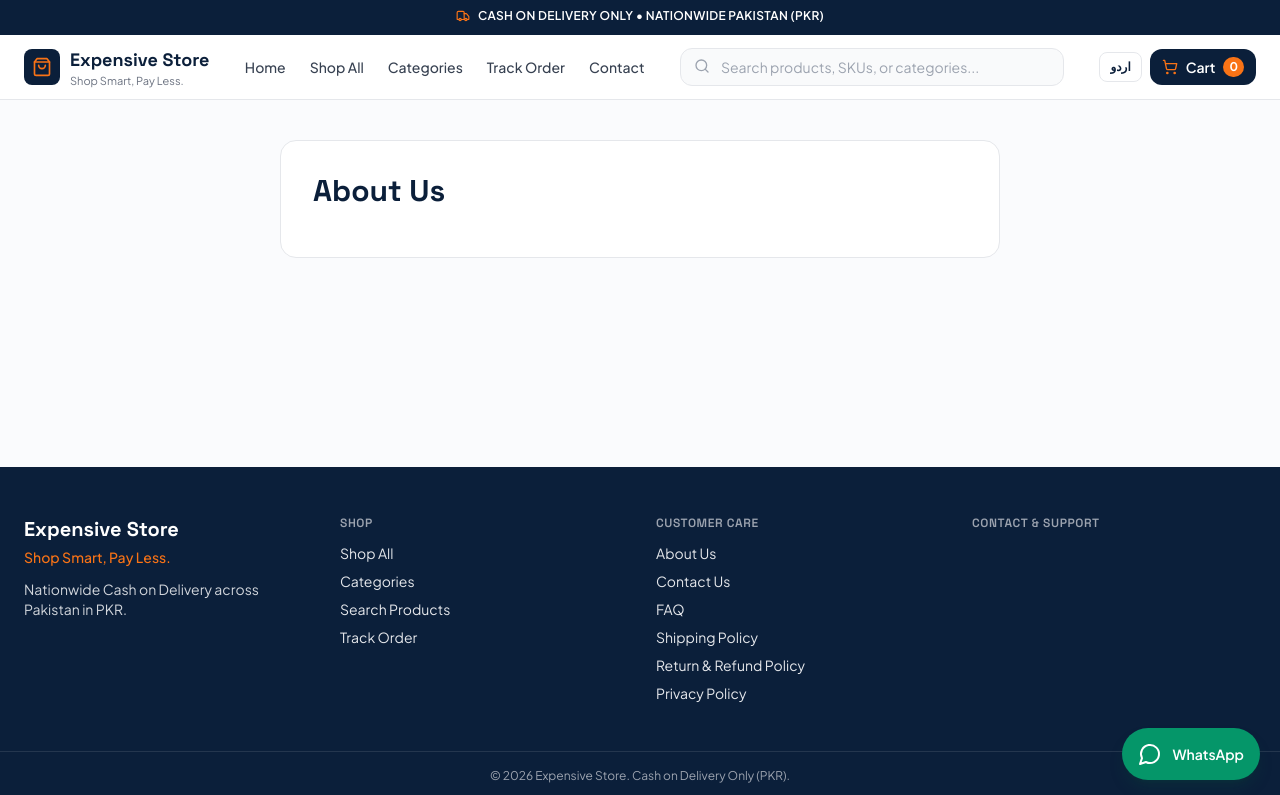
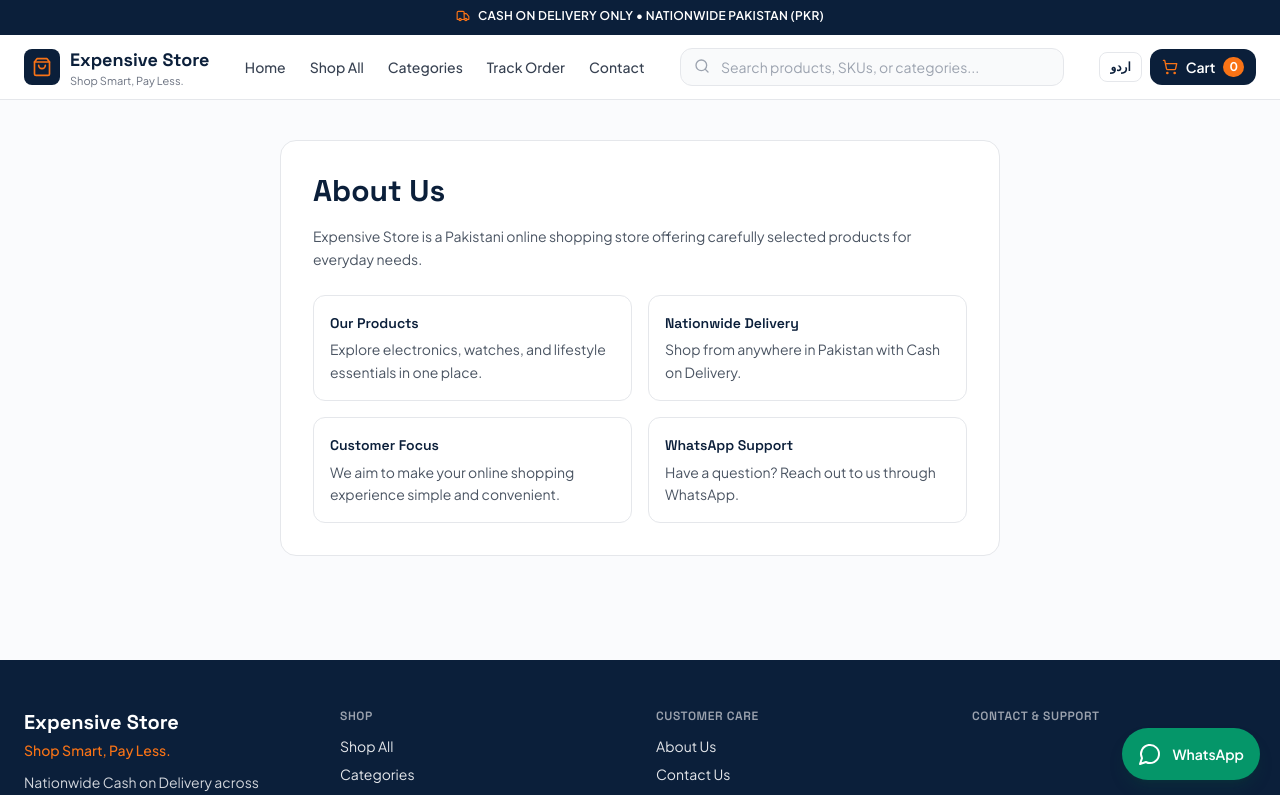
Before and after one commit to maliasad254-del/expensive-store, a React (Vite) app in the folder cloudflare-web/: page /about in a window 1280 px wide. Shown: the top 795 px of the page. Built offline with nearby package versions, Linux system fonts and the light colour scheme; no server answers.

Commit message:
Improve About Us page

```diff
--- a/cloudflare-web/src/pages/InfoPage.tsx
+++ b/cloudflare-web/src/pages/InfoPage.tsx
@@ -26,8 +26,30 @@ export function InfoPage({ type }: { type: InfoSlug }) {
         <h1 className="font-display text-3xl font-bold text-navy">{title}</h1>
 
         {type === 'about' && (
-          <div className="space-y-3 text-gray-600 text-sm leading-relaxed whitespace-pre-line">
-            <p>{settings?.about_us_text}</p>
+          <div className="space-y-6 text-sm leading-relaxed">
+            <p className="text-gray-600 whitespace-pre-line">
+              {settings?.about_us_text || 'Expensive Store is a Pakistani online shopping store offering carefully selected products for everyday needs.'}
+            </p>
+
+            <div className="grid gap-4 sm:grid-cols-2">
+              <div className="rounded-xl border border-gray-200 p-4">
+                <h3 className="font-semibold text-navy mb-1">Our Products</h3>
+                <p className="text-gray-600">Explore electronics, watches, and lifestyle essentials in one place.</p>
+              </div>
+              <div className="rounded-xl border border-gray-200 p-4">
+                <h3 className="font-semibold text-navy mb-1">Nationwide Delivery</h3>
+                <p className="text-gray-600">Shop from anywhere in Pakistan with Cash on Delivery.</p>
+              </div>
+              <div className="rounded-xl border border-gray-200 p-4">
+                <h3 className="font-semibold text-navy mb-1">Customer Focus</h3>
+                <p className="text-gray-600">We aim to make your online shopping experience simple and convenient.</p>
+              </div>
+              <div className="rounded-xl border border-gray-200 p-4">
+                <h3 className="font-semibold text-navy mb-1">WhatsApp Support</h3>
+                <p className="text-gray-600">Have a question? Reach out to us through WhatsApp.</p>
+              </div>
+            </div>
+
             {settings?.registration_details && (
               <p className="font-semibold text-navy">Registration: {settings.registration_details}</p>
             )}
```
